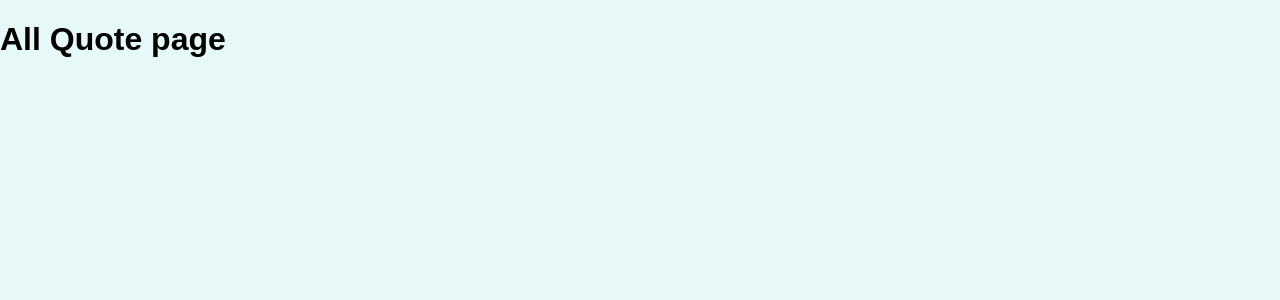
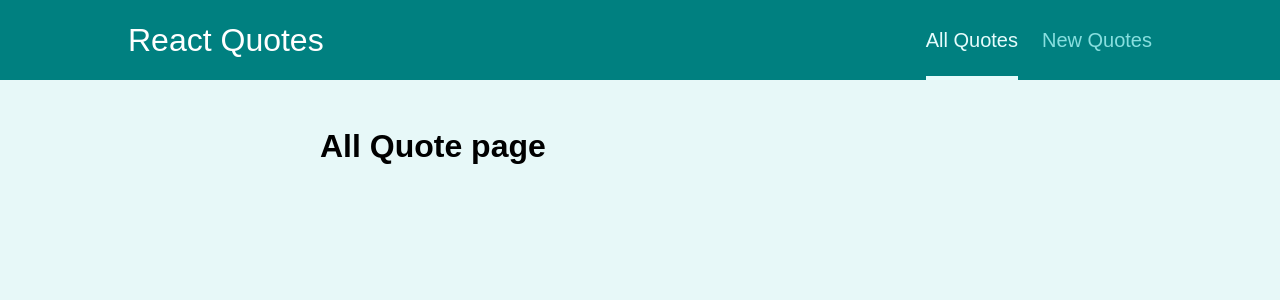
Before and after one commit to jonytalukdar/react-router-6, a React (Create React App) app: page /quotes in a window 1280 px wide. Shown: the top 300 px of the page. Built offline with nearby package versions, Linux system fonts and the light colour scheme; the HTML template or start-up script is replaced by a standard one.

Commit message:
added layout and active link

```diff
--- a/src/App.js
+++ b/src/App.js
@@ -4,9 +4,11 @@ import NewQuote from './pages/NewQuote';
 import QuoteDetail from './pages/QuoteDetail';
 
 import Comments from './components/comments/Comments';
+import Layout from './components/layout/Layout';
 
 function App() {
   return (
+    <Layout>
       <Routes>
         <Route path="/" element={<Navigate replace to="/quotes" />} />
         <Route path="/quotes" element={<AllQuotes />} />
@@ -15,6 +17,7 @@ function App() {
         </Route>
         <Route path="/new-quote" element={<NewQuote />} />
       </Routes>
+    </Layout>
   );
 }
 
--- /dev/null
+++ b/src/components/layout/Layout.js
@@ -0,0 +1,14 @@
+import React from 'react';
+import MainNavigation from './MainNavigation';
+import classes from './Layout.module.css';
+
+const Layout = ({ children }) => {
+  return (
+    <>
+      <MainNavigation />
+      <main className={classes.main}>{children}</main>
+    </>
+  );
+};
+
+export default Layout;
--- /dev/null
+++ b/src/components/layout/MainNavigation.js
@@ -0,0 +1,33 @@
+import React from 'react';
+import { NavLink } from 'react-router-dom';
+import classes from './MainNavigation.module.css';
+
+const MainNavigation = () => {
+  return (
+    <header className={classes.header}>
+      <div className={classes.logo}>React Quotes</div>
+      <nav className={classes.nav}>
+        <ul>
+          <li>
+            <NavLink
+              to="/quotes"
+              className={(navData) => (navData.isActive ? classes.active : '')}
+            >
+              All Quotes
+            </NavLink>
+          </li>
+          <li>
+            <NavLink
+              to="/new-quote"
+              className={(navData) => (navData.isActive ? classes.active : '')}
+            >
+              New Quotes
+            </NavLink>
+          </li>
+        </ul>
+      </nav>
+    </header>
+  );
+};
+
+export default MainNavigation;
--- a/src/components/layout/MainNavigation.module.css
+++ b/src/components/layout/MainNavigation.module.css
@@ -34,4 +34,6 @@
 .nav a:active,
 .nav a.active {
   color: #e6fcfc;
+  border-bottom: 4px solid #e6fcfc;
+  padding-bottom: 1.6rem;
 }
```
Lines whose indentation alone changed are shown as unchanged.
